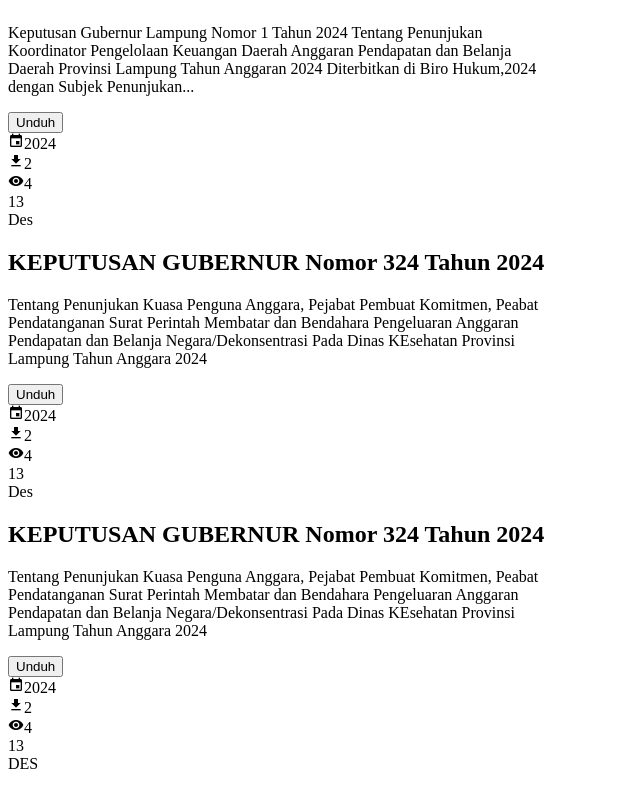
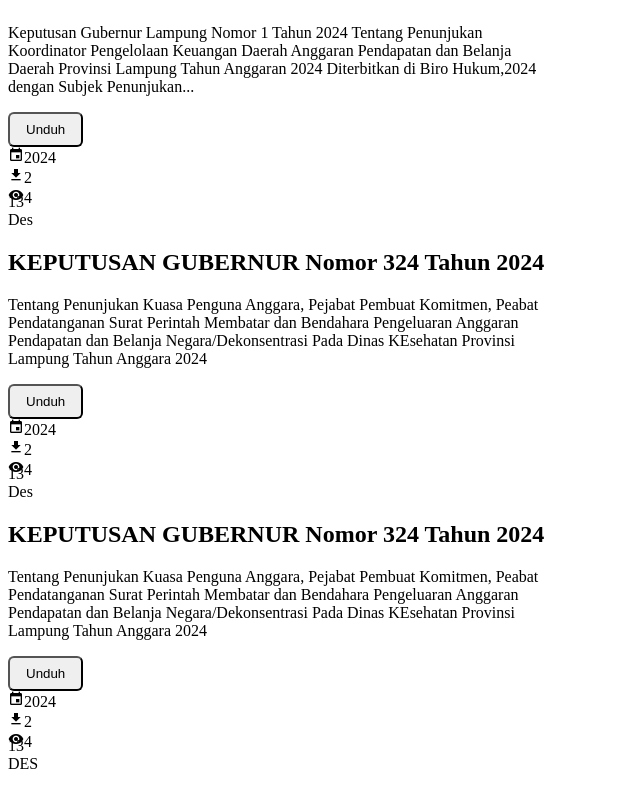
Before and after one commit to rafipaca/jdih, a Vue app: page / in a window 1280 px wide. Shown: the part 1429-2220 px from the top of the page, without its empty margins (0-640 px from the left). Built offline with nearby package versions, Linux system fonts and the light colour scheme; the HTML template or start-up script is replaced by a standard one.

Commit message:
benerin card lagi

```diff
--- a/src/components/document/DocumentItem.vue
+++ b/src/components/document/DocumentItem.vue
@@ -20,7 +20,7 @@
       <div class="card-actions justify-center my-5 sm:my-0 sm:justify-end">
         <button
           @click.stop="handleDownload"
-          class="btn text-slate-50 bg-[#ffc067] shadow-lg hover:bg-white"
+          class="btn text-slate-50 bg-[#ffc067] shadow-lg hover:bg-white focus:outline-none focus:ring-2 focus:ring-offset-2 focus:ring-[#ffc067]"
         >
           Unduh
         </button>
@@ -106,4 +106,12 @@ export default {
     background-color 0.3s ease,
     color 0.3s ease;
 }
+
+.btn {
+  padding: 0.5rem 1rem; /* Ensure the button has sufficient padding */
+  display: inline-flex;
+  align-items: center;
+  justify-content: center;
+  border-radius: 0.375rem;
+}
 </style>
```
